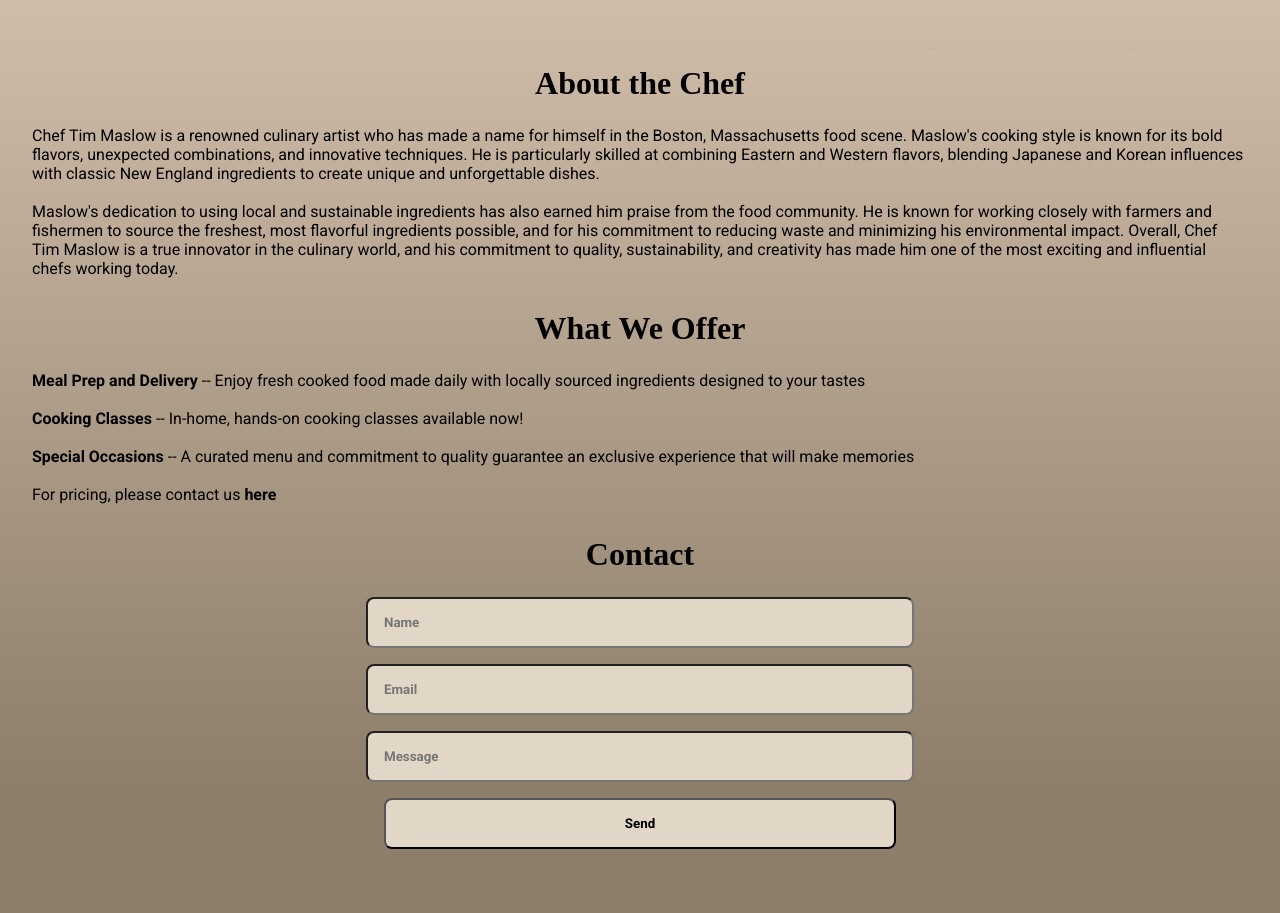
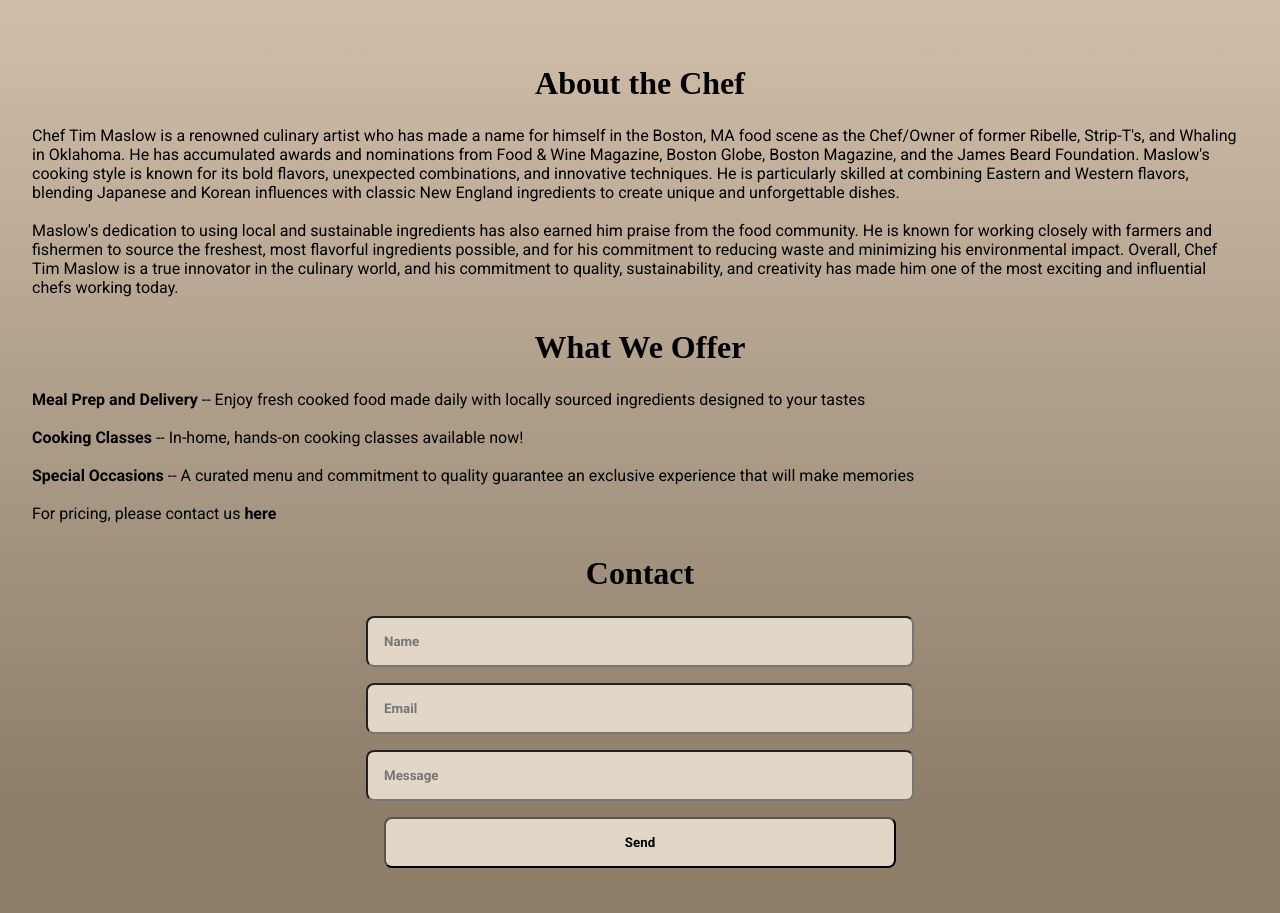
Before and after one commit to MalloryShackford/cheftimmaslow, a React (Vite) app: page / in a window 1280 px wide. Shown: the part 1020-1933 px from the top of the page. Built offline with nearby package versions, Linux system fonts and the light colour scheme; a web font is replaced by a local one.

Commit message:
Update About.jsx
added in awards and noms

```diff
--- a/src/components/About.jsx
+++ b/src/components/About.jsx
@@ -4,7 +4,7 @@ const About = () => {
   return (
     <div id="about" className="about-container">
       <h1 className="about-h1">About the Chef</h1>
-      <p>Chef Tim Maslow is a renowned culinary artist who has made a name for himself in the Boston, Massachusetts food scene. Maslow&apos;s cooking style is known for its bold flavors, unexpected combinations, and innovative techniques. He is particularly skilled at combining Eastern and Western flavors, blending Japanese and Korean influences with classic New England ingredients to create unique and unforgettable dishes.</p>
+      <p>Chef Tim Maslow is a renowned culinary artist who has made a name for himself in the Boston, MA food scene as the Chef/Owner of former Ribelle, Strip-T's, and Whaling in Oklahoma. He has accumulated awards and nominations from Food & Wine Magazine, Boston Globe, Boston Magazine, and the James Beard Foundation. Maslow&apos;s cooking style is known for its bold flavors, unexpected combinations, and innovative techniques. He is particularly skilled at combining Eastern and Western flavors, blending Japanese and Korean influences with classic New England ingredients to create unique and unforgettable dishes.</p>
       <br/>
       <p>Maslow&apos;s dedication to using local and sustainable ingredients has also earned him praise from the food community. He is known for working closely with farmers and fishermen to source the freshest, most flavorful ingredients possible, and for his commitment to reducing waste and minimizing his environmental impact. Overall, Chef Tim Maslow is a true innovator in the culinary world, and his commitment to quality, sustainability, and creativity has made him one of the most exciting and influential chefs working today.</p>
     </div>
```
